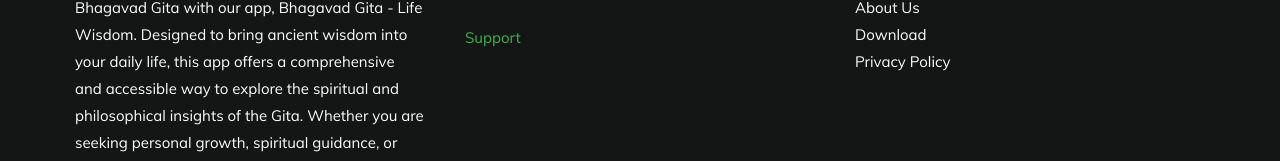
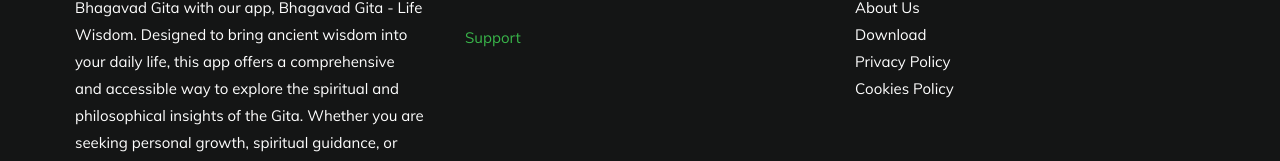
Before and after one commit to Gauravp15/bhagavadgitaapp, a plain HTML site: page index.html in a window 1280 px wide. Shown: the part 4973-5134 px from the top of the page. Drawn offline with Linux system fonts and the light colour scheme; files whose address does not match are found by name.

Commit message:
Added cookies policy link

```diff
--- a/index.html
+++ b/index.html
@@ -337,6 +337,7 @@
                         <li><a href="#about">About Us</a></li>
                         <li><a href="#download">Download</a></li>
                         <li><a href="privacy-policy.html">Privacy Policy</a></li>
+                        <li><a href="cookies-policy.html">Cookies Policy</a></li>
                     </ul>
 
                 </div> <!-- end footer-site-links -->
```
